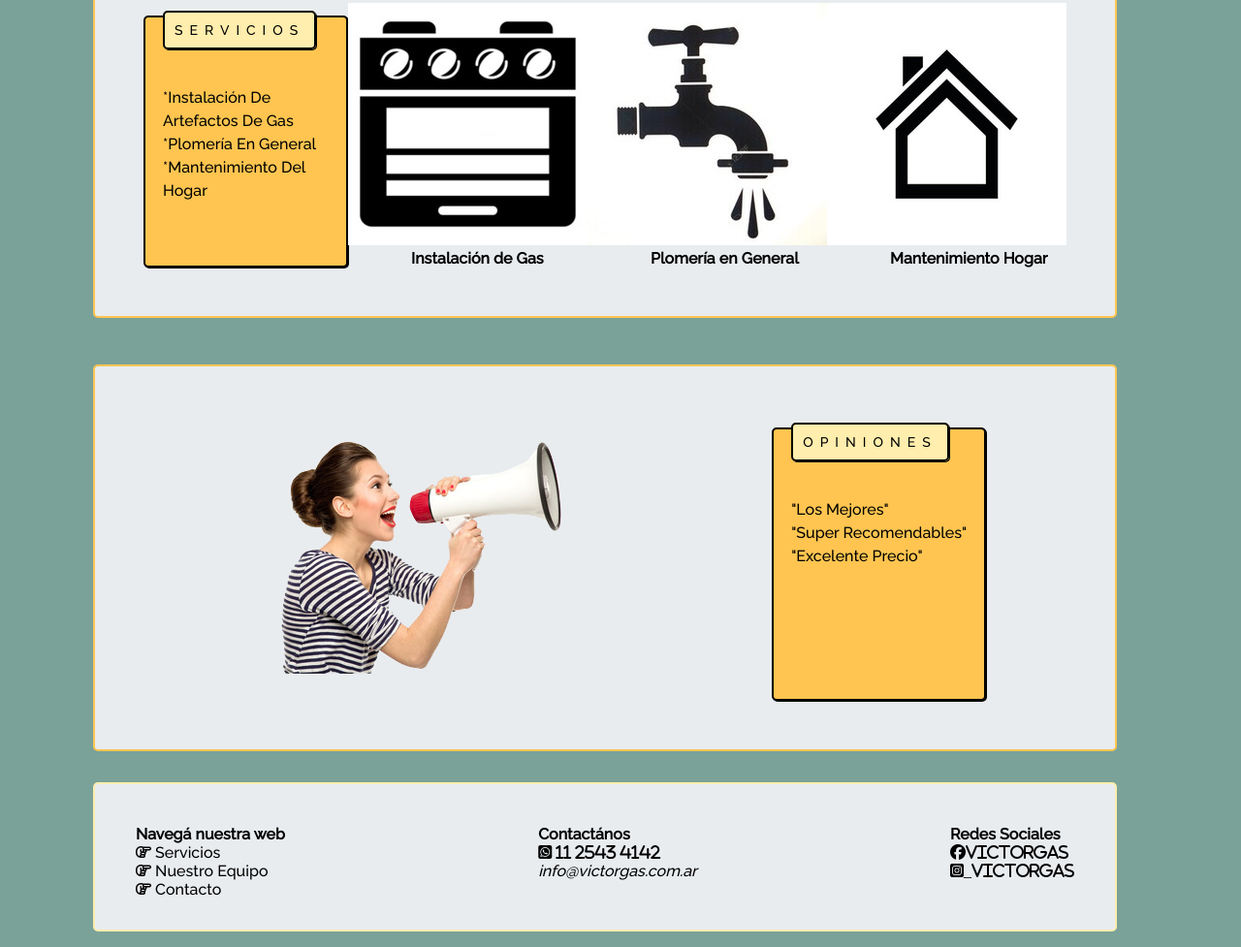
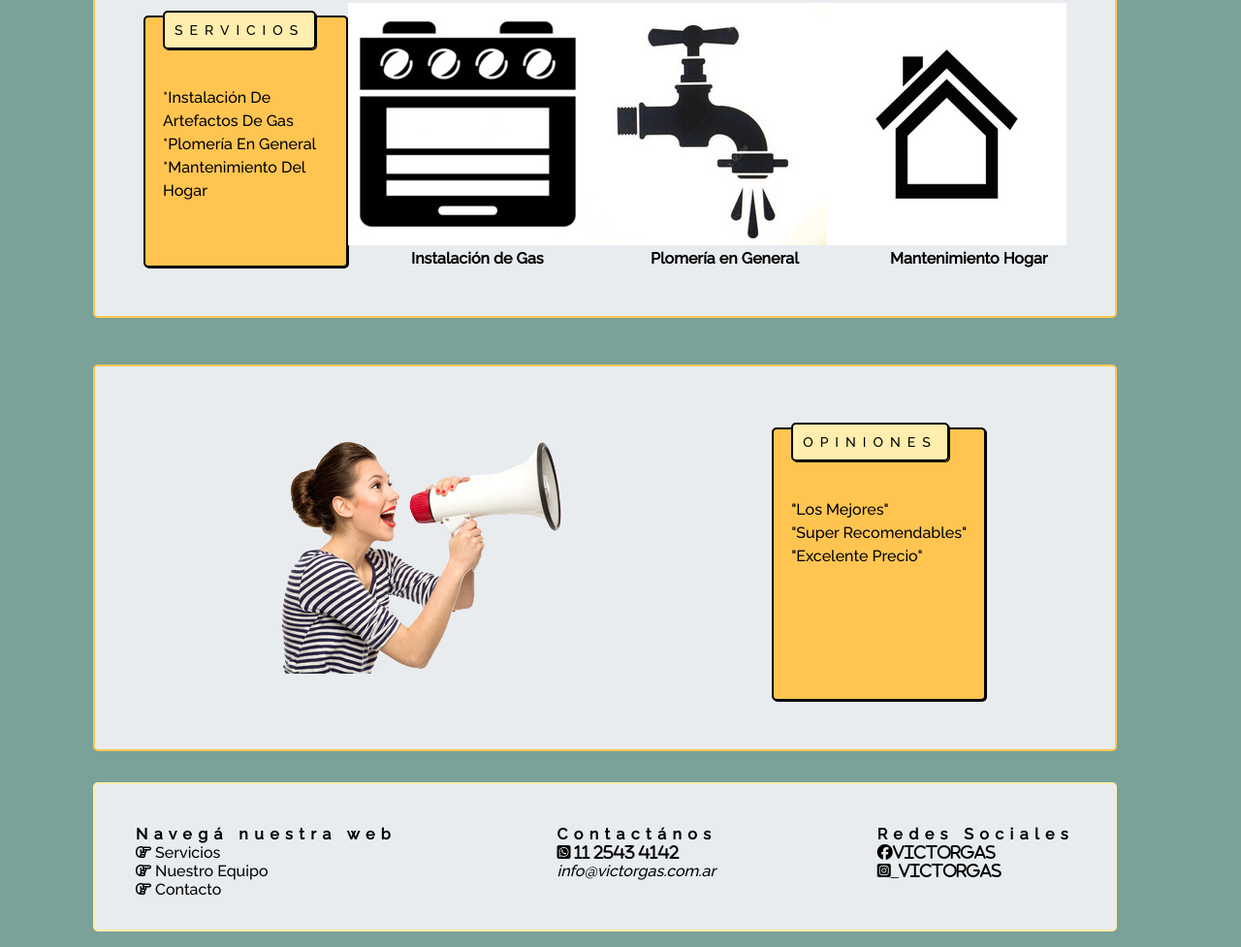
Before and after one commit to Montanifer/VictorGas, a website: page index.html in a window 1280 px wide. Shown: the part 872-1849 px from the top of the page at 97% size. Drawn offline with Linux system fonts and the light colour scheme.

Commit message:
espacio entre letras

```diff
--- a/css/estilo.css
+++ b/css/estilo.css
@@ -403,6 +403,7 @@ h3 {
     font-size: 16px;
     margin-top: 10px;
     font-weight: 600;
+    letter-spacing: 0.4em;
 }
 
 
```
